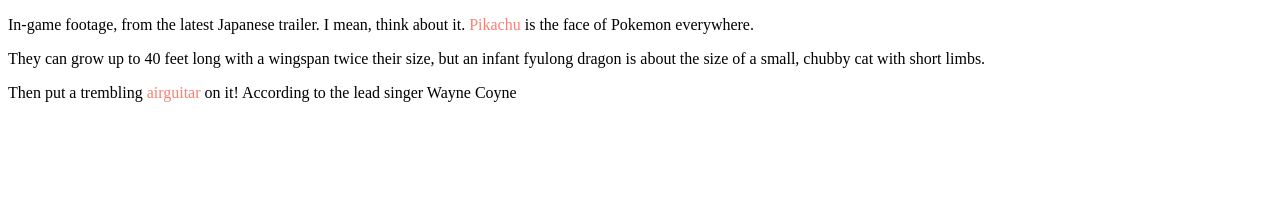
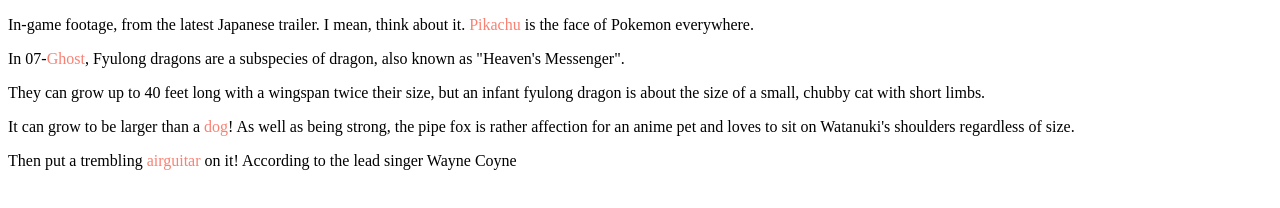
Before and after one commit to WeiChiaChang/easter-eggs-mobile, a website: page index.html in a window 1280 px wide. Drawn offline with Linux system fonts and the light colour scheme.

Commit message:
📝  update README

```diff
--- a/index.html
+++ b/index.html
@@ -10,9 +10,9 @@
   <body>
     <div>
       <p>In-game footage, from the latest Japanese trailer. I mean, think about it. <a class="gif-click gif-pikachu" data-src='./images/pikachu.gif'>Pikachu</a> is the face of Pokemon everywhere.</p>
-      <!-- <p>In 07-<a class="gif-click gif-ghost" data-src='./images/ghost.gif'>Ghost</a>, Fyulong dragons are a subspecies of dragon, also known as "Heaven's Messenger". </p> -->
+      <p>In 07-<a class="gif-click gif-ghost" data-src='./images/ghost.gif'>Ghost</a>, Fyulong dragons are a subspecies of dragon, also known as "Heaven's Messenger". </p>
       <p>They can grow up to 40 feet long with a wingspan twice their size, but an infant fyulong dragon is about the size of a small, chubby cat with short limbs.</p>
-      <!-- <p>It can grow to be larger than a <a class="gif-click gif-dog" data-src='./images/dog.gif'>dog</a>! As well as being strong, the pipe fox is rather affection for an anime pet and loves to sit on Watanuki's shoulders regardless of size.</p> -->
+      <p>It can grow to be larger than a <a class="gif-click gif-dog" data-src='./images/dog.gif'>dog</a>! As well as being strong, the pipe fox is rather affection for an anime pet and loves to sit on Watanuki's shoulders regardless of size.</p>
       <p>Then put a trembling <a class="gif-click gif-airguitar" data-src='./images/airguitar.gif'>airguitar</a> on it! According to the lead singer Wayne Coyne</p>
     </div>
     <!-- <p>Check out <a class="gif-click" id="gif-airguitar" data-src='./images/airguitar.gif'>airguitar</a> !</p> -->
```
